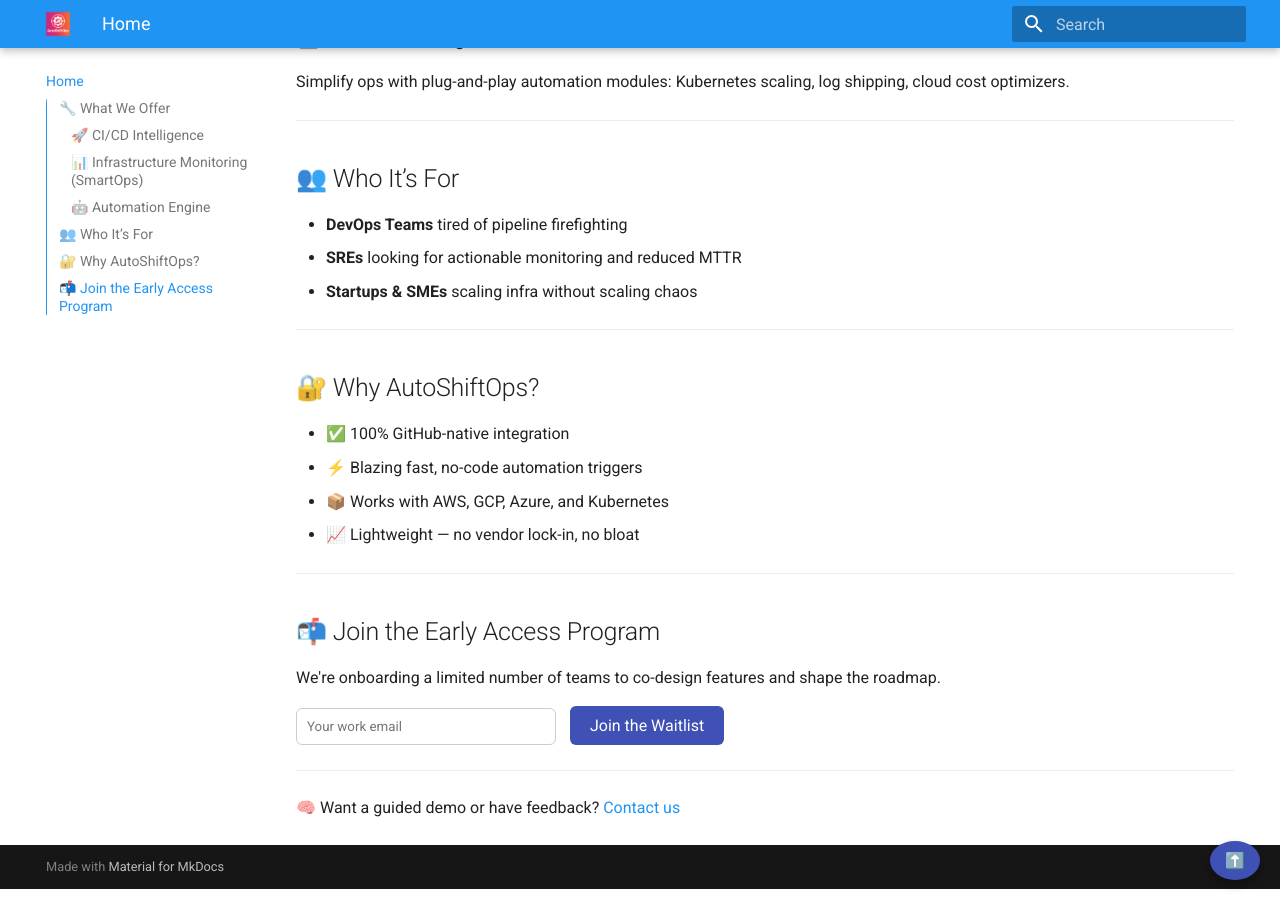
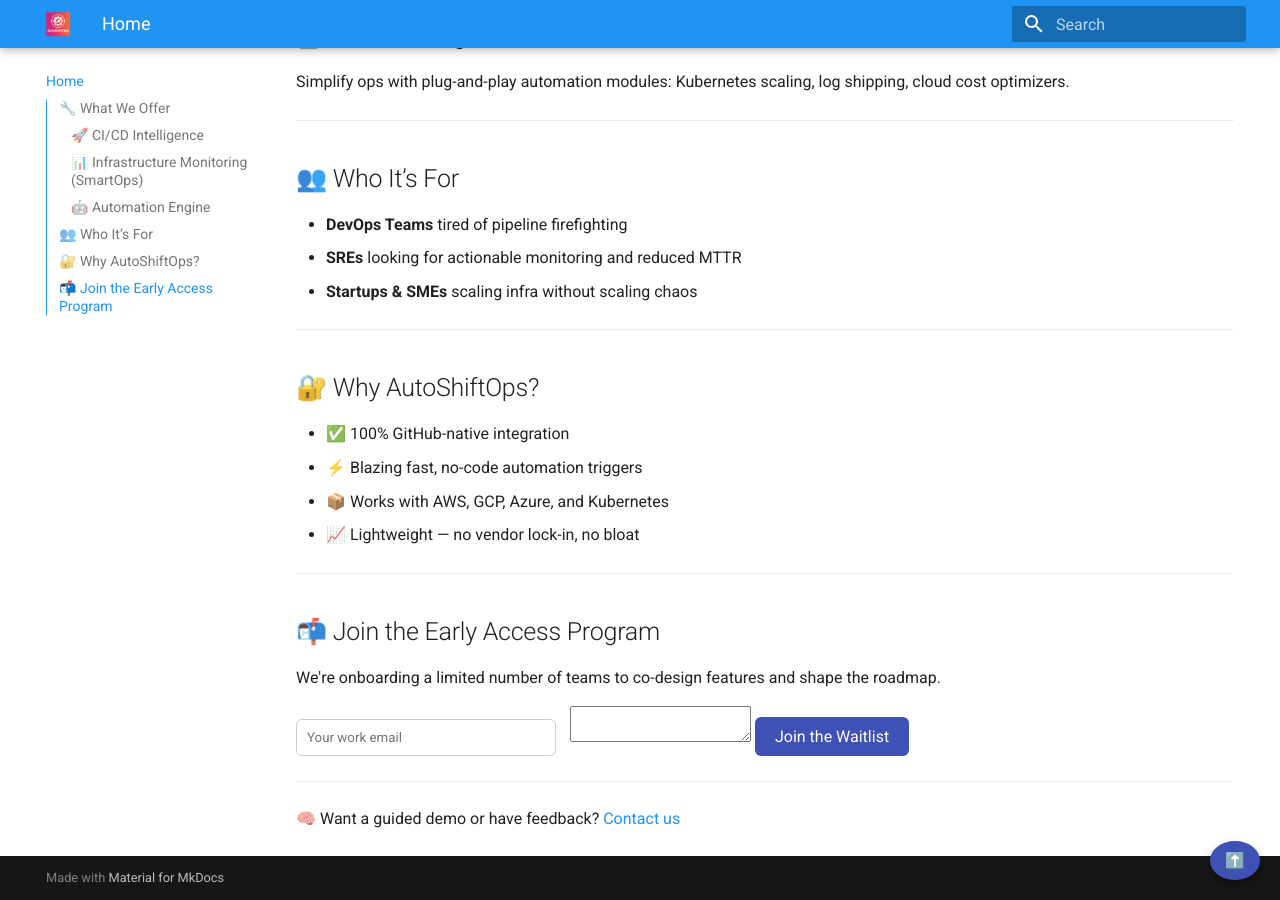
Before and after one commit to AutoShiftOps/autoshiftops.github.io, an MkDocs documentation site: the page built from docs/index.md, in a window 1280 px wide and 900 px high, scrolled down 688 px. Built offline with MkDocs 1.6.1 and Material for MkDocs 9.7.7, drawn with Linux system fonts in a browser that asks for light colours.

```diff
--- a/docs/index.md
+++ b/docs/index.md
@@ -43,6 +43,7 @@
 
 <form action="https://formspree.io/f/xblyadjz" method="POST">
   <input type="email" name="email" placeholder="Your work email" required>
+  <textarea name="message" required></textarea>
   <button type="submit">Join the Waitlist</button>
 </form>
 
```
